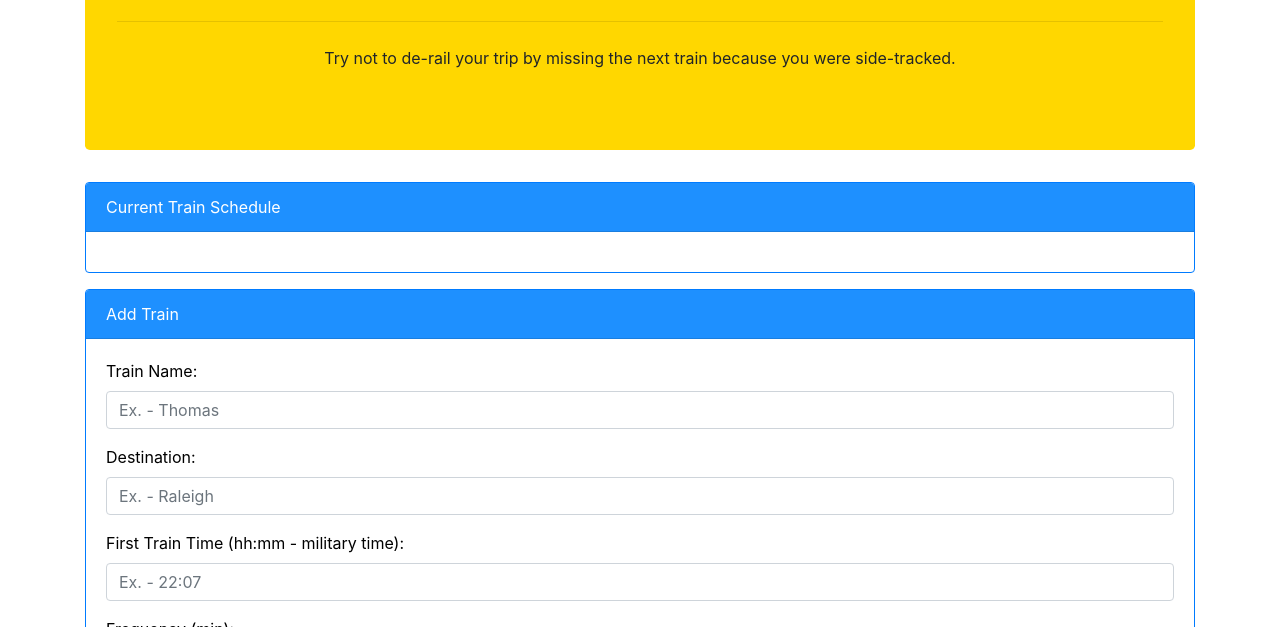
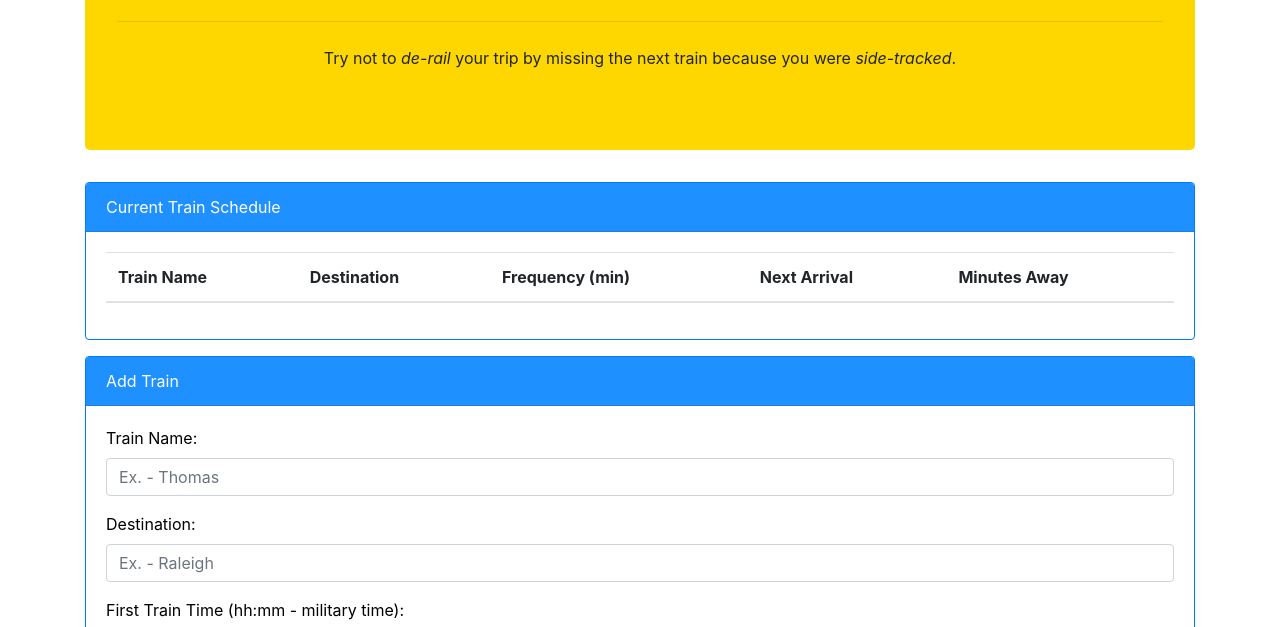
Before and after one commit to janiello/Train-Schedule, a plain HTML site: page index.html in a window 1280 px wide. Shown: the part 172-799 px from the top of the page. Drawn offline with nearby package versions, Linux system fonts and the light colour scheme.

Commit message:
created train data table with bootstrap css

```diff
--- a/index.html
+++ b/index.html
@@ -15,11 +15,22 @@
                 <h1 class="display-4">Train Schedules</h1>
                 <p class="lead">All aboard the Firebase Express!</p>
                 <hr class="my-4">
-                <p id="punny">Try not to de-rail your trip by missing the next train because you were side-tracked.</p>
+                <p id="punny">Try not to <i>de-rail</i> your trip by missing the next train because you were <i>side-tracked</i>.</p>
             </div>
             <div class="card border-primary mb-3">
                 <div class="card-header">Current Train Schedule</div>
                     <div class="card-body text-primary">
+                        <table class="table table-striped">
+                            <thead>
+                                <tr>
+                                    <th class="" scope="col">Train Name</th>
+                                    <th scope="col">Destination</th>
+                                    <th scope="col">Frequency (min)</th>
+                                    <th scope="col">Next Arrival</th>
+                                    <th scope="col">Minutes Away</th>
+                                </tr>
+                            </thead>
+                        </table>
                     </div>
             </div>
             <div class="card border-primary mb-3">
--- a/style.css
+++ b/style.css
@@ -1,6 +1,7 @@
 .jumbotron {
     background-color: gold;
 }
+
 .display-4 {
     text-align: center;
 }
```
